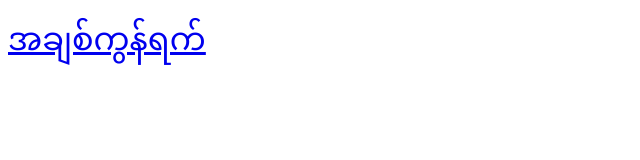
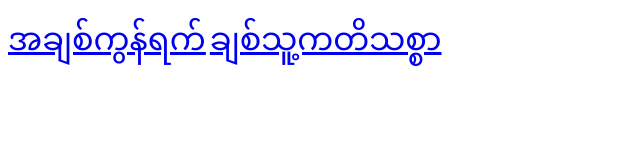
Before and after one commit to 0x0443/0x0443.github.io, a plain HTML site: page index.html in a window 1280 px wide. Shown: the whole page, without its empty margins (0-640 px from the left). Drawn offline with Linux system fonts and the light colour scheme.

Commit message:
Update index.html

```diff
--- a/index.html
+++ b/index.html
@@ -7,5 +7,6 @@
     </head>
     <body>
     <a href="https://0x0443.github.io/အချစ်ကွန်ရက်" style="font-size: 2rem; " >အချစ်ကွန်ရက်</a>
-    </body>
+    <a href="https://0x0443.github.io/ချစ်သူ့ကတိသစ္စာ" style="font-size: 2rem; " >ချစ်သူ့ကတိသစ္စာ</a>
+  </body>
 </html>
```
